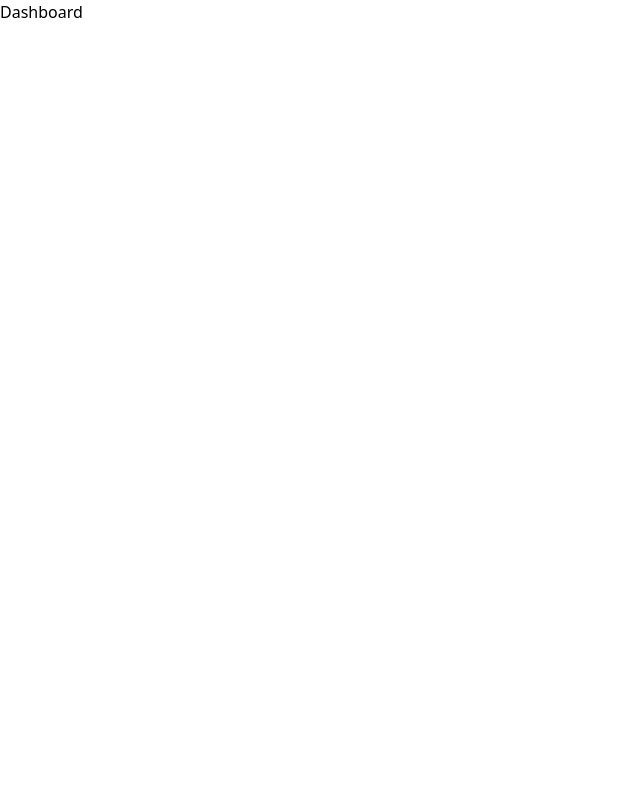
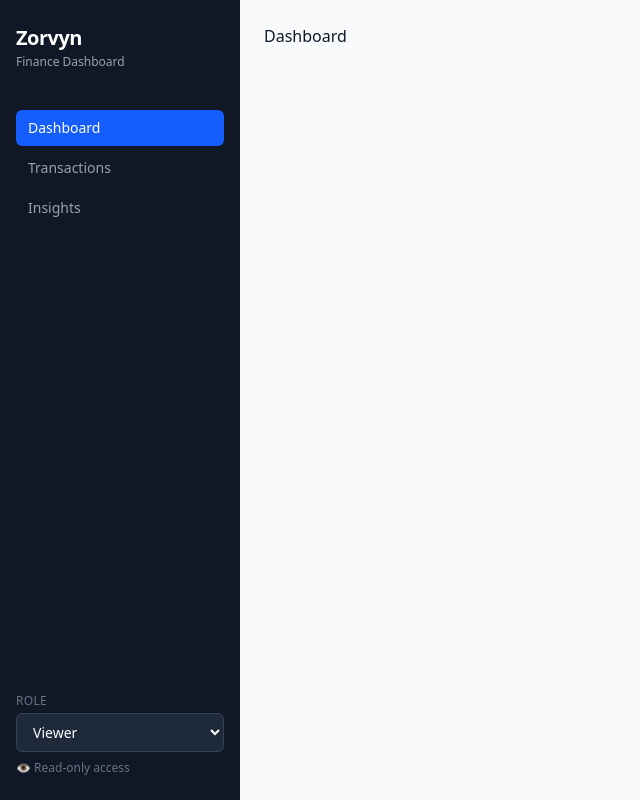
Before and after one commit to MamunUrRashidAIUB/finance-dashboard, a Next.js app: page / in a window 1280 px wide. Shown: the whole page, without its empty margins (0-640 px from the left). Built offline with nearby package versions, Linux system fonts and the light colour scheme.

Commit message:
Add Sidebar component and update layout structure for improved navigation

```diff
--- a/src/app/layout.tsx
+++ b/src/app/layout.tsx
@@ -1,5 +1,7 @@
 import type { Metadata } from "next";
 import { Geist, Geist_Mono } from "next/font/google";
+import { AppProvider } from "@/context/AppContext";
+import Sidebar from "@/components/layout/Sidebar";
 import "./globals.css";
 
 const geistSans = Geist({
@@ -13,8 +15,8 @@ const geistMono = Geist_Mono({
 });
 
 export const metadata: Metadata = {
-  title: "Create Next App",
-  description: "Generated by create next app",
+  title: "Finance Dashboard",
+  description: "Track your financial activity",
 };
 
 export default function RootLayout({
@@ -27,7 +29,16 @@ export default function RootLayout({
       lang="en"
       className={`${geistSans.variable} ${geistMono.variable} h-full antialiased`}
     >
-      <body className="min-h-full flex flex-col">{children}</body>
+      <body className="min-h-full bg-gray-50 text-gray-900">
+        <AppProvider>
+          <div className="flex">
+            <Sidebar />
+            <main className="ml-60 flex-1 min-h-screen p-6">
+              {children}
+            </main>
+          </div>
+        </AppProvider>
+      </body>
     </html>
   );
 }
--- /dev/null
+++ b/src/components/layout/Sidebar.jsx
@@ -0,0 +1,58 @@
+"use client";
+import Link from "next/link";
+import { usePathname } from "next/navigation";
+import { useApp } from "@/context/AppContext";
+
+const navItems = [
+  { label: "Dashboard", href: "/" },
+  { label: "Transactions", href: "/transactions" },
+  { label: "Insights", href: "/insights" },
+];
+
+export default function Sidebar() {
+  const pathname = usePathname();
+  const { role, setRole } = useApp();
+
+  return (
+    <aside className="fixed top-0 left-0 h-screen w-60 bg-gray-900 text-white flex flex-col px-4 py-6 z-50">
+      {/* Logo */}
+      <div className="mb-10">
+        <span className="text-xl font-bold tracking-tight text-white">Zorvyn</span>
+        <span className="text-xs text-gray-400 block mt-0.5">Finance Dashboard</span>
+      </div>
+
+      {/* Nav */}
+      <nav className="flex flex-col gap-1 flex-1">
+        {navItems.map((item) => (
+          <Link
+            key={item.href}
+            href={item.href}
+            className={`px-3 py-2 rounded-md text-sm font-medium transition-colors ${
+              pathname === item.href
+                ? "bg-blue-600 text-white"
+                : "text-gray-400 hover:bg-gray-800 hover:text-white"
+            }`}
+          >
+            {item.label}
+          </Link>
+        ))}
+      </nav>
+
+      {/* Role Switcher */}
+      <div className="mt-auto">
+        <p className="text-xs text-gray-500 mb-1 uppercase tracking-wide">Role</p>
+        <select
+          value={role}
+          onChange={(e) => setRole(e.target.value)}
+          className="w-full bg-gray-800 text-white text-sm rounded-md px-3 py-2 border border-gray-700 focus:outline-none focus:border-blue-500"
+        >
+          <option value="viewer">Viewer</option>
+          <option value="admin">Admin</option>
+        </select>
+        <p className="text-xs text-gray-500 mt-2">
+          {role === "admin" ? "✏️ Can add & edit transactions" : "👁️ Read-only access"}
+        </p>
+      </div>
+    </aside>
+  );
+}
--- a/src/components/layout/layout.jsx
+++ b/src/components/layout/layout.jsx
@@ -1,4 +1,5 @@
 import { AppProvider } from "@/context/AppContext";
+import Sidebar from "@/components/layout/Sidebar";
 import "./globals.css";
 
 export const metadata = {
@@ -9,9 +10,14 @@ export const metadata = {
 export default function RootLayout({ children }) {
   return (
     <html lang="en">
-      <body>
+      <body className="bg-gray-50 text-gray-900">
         <AppProvider>
-          {children}
+          <div className="flex">
+            <Sidebar />
+            <main className="ml-60 flex-1 min-h-screen p-6">
+              {children}
+            </main>
+          </div>
         </AppProvider>
       </body>
     </html>
```
